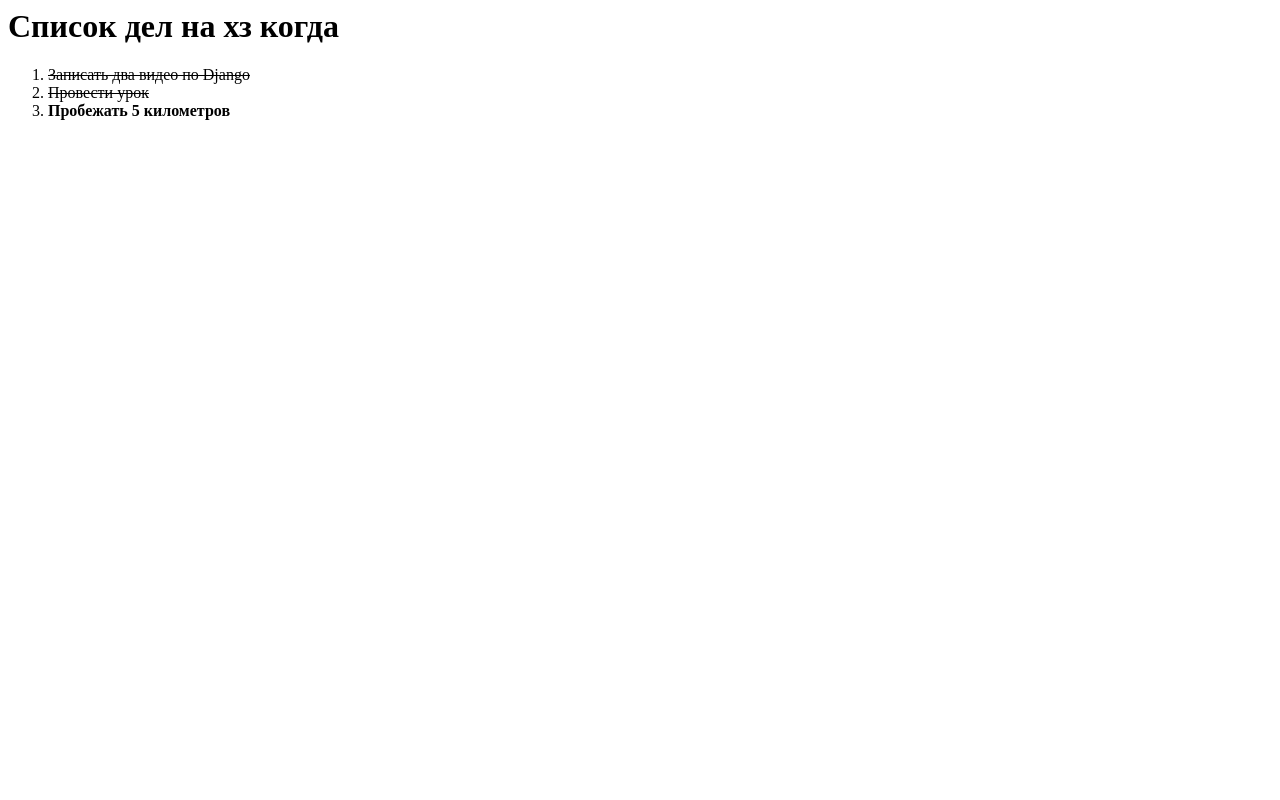
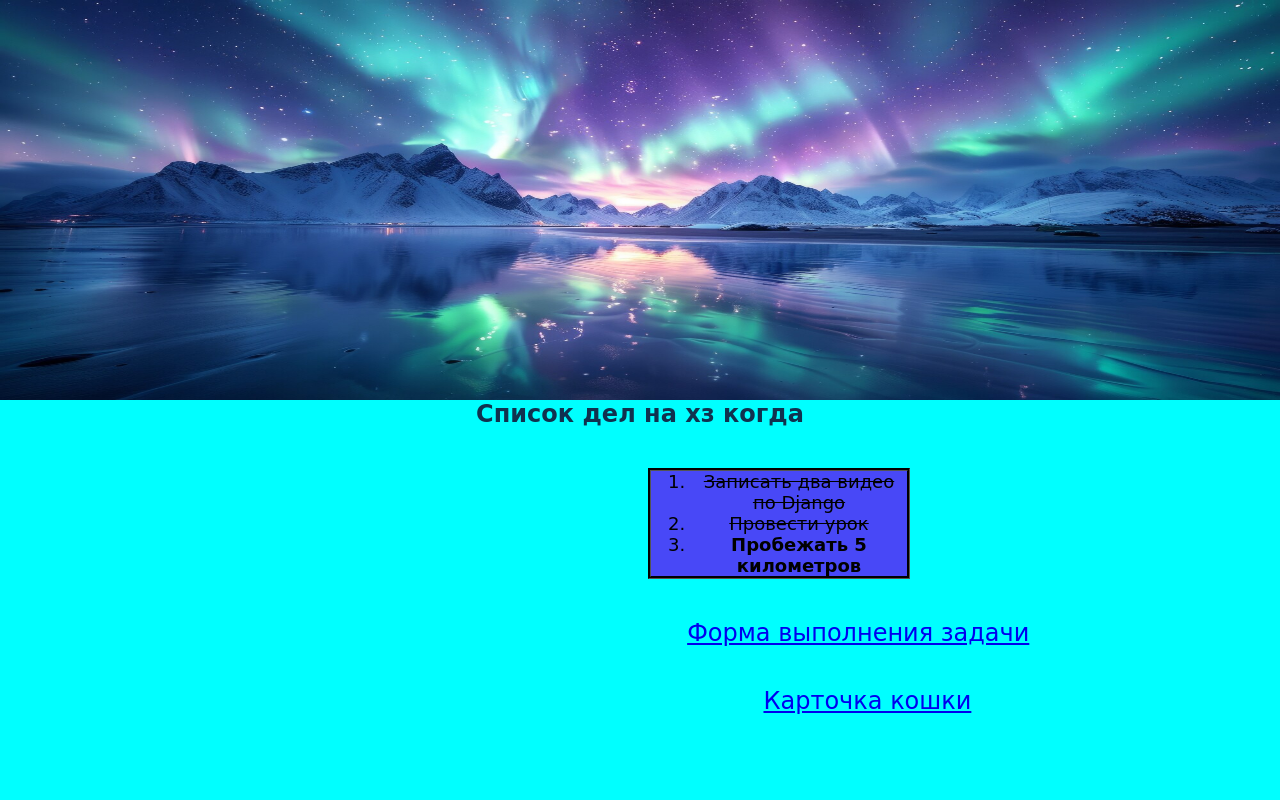
Before and after one commit to Severnyi-Lis/myproject, a Django app: page / in a window 1280 px wide. Run offline with Django 5.2, Linux system fonts and the light colour scheme.

Commit message:
Добавил картинку и css

```diff
--- a/todolist/mainpage/forms.py
+++ b/todolist/mainpage/forms.py
@@ -1,6 +1,6 @@
 from django import forms
 from .models import Task
-
+from .models import Cat
 class TaskForm(forms.ModelForm):
     class Meta:
         model = Task
--- a/todolist/mainpage/pyti.py
+++ b/todolist/mainpage/pyti.py
@@ -1,6 +1,7 @@
 from django.urls import path
-from .views import index,new_task
+from .views import index,new_task,new_cat
 urlpatterns = [
     path('', index),
     path('newtask/',new_task, name='new_task'),
+    path('cats/',new_cat, name='new_cat')
 ]
--- /dev/null
+++ b/todolist/mainpage/static/mainpage/layout.css
@@ -0,0 +1,45 @@
+*{
+    margin:0
+}
+.new{
+    font-size: x-large;
+    text-align: center;
+    font-family: cursive;
+
+}
+.new_2{
+    font-size: large;
+    text-align: left;
+    font-family: cursive;
+    text-align: center;
+}
+.sever{height: 50vh;
+width: 100vw;
+display: flex;
+float: center;
+}
+article{
+    height: auto;
+    display: flex;
+    flex-direction: column;
+    width: 20vw;
+    text-align: center;
+    border-style: groove;
+    position: relative;
+    left: 81ch;
+    top:5vh;
+}
+.zadacha{
+    font-size: x-large;
+    font-family: cursive;
+    position: relative;
+    top: 10vh;
+    left: 45ch;
+}
+.cat{
+    font-size: x-large;
+    font-family: cursive;
+    position: relative;
+    top: 15vh;
+    left: 50ch;
+}
--- /dev/null
+++ b/todolist/mainpage/static/mainpage/style.css
@@ -0,0 +1,10 @@
+body {
+    background-color:aqua;
+}
+.new {
+    color:rgb(16, 50, 79);
+}
+article{
+    background-color:rgb(72, 72, 247);
+    border-color: black;
+}
--- a/todolist/mainpage/templates/mainpage/index.html
+++ b/todolist/mainpage/templates/mainpage/index.html
@@ -1,7 +1,12 @@
-<h1>Список дел на {{kogda}}</h1>
-<ol>
+{% load static %}
+<link rel = "stylesheet" href="{% static 'mainpage/style.css' %}" >
+<link href="{% static 'mainpage/layout.css' %}" rel="stylesheet">
+<img class="sever" src="{% static 'mainpage/sever.jpg' %}" >
+<h1 class = 'new'> Список дел на {{kogda}} </h1>
+<article>
+    <ol class = 'new_2'>
     {% for task in tasks %}
-<li>
+        <li >
             {% if task.done %}
                 <s>{{task.description}}</s>
             {% else %}
@@ -10,3 +15,6 @@
         </li>
     {% endfor %}
     </ol>
+</article>
+<a class = 'zadacha' href="{% url 'new_task' %}">Форма выполнения задачи</a>
+<p><a class = 'cat' href="{% url 'new_cat' %}">Карточка кошки</a></p>
--- a/todolist/mainpage/templates/mainpage/newtask.html
+++ b/todolist/mainpage/templates/mainpage/newtask.html
@@ -1,4 +1,6 @@
 <form action="/newtask/" method="post">
+    {% load static %}
+<link rel = "stylesheet" href="{% static 'mainpage/style.css' %}" >
     {% csrf_token %}
         {{ form }}
     <input type="submit" value="Создать задачу">
--- a/todolist/mainpage/views.py
+++ b/todolist/mainpage/views.py
@@ -56,3 +56,16 @@ def new_task(request):
 	    'mainpage/newtask.html',  # путь к шаблону
         context                   # подстановки
     )
+
+from .models import Cat
+def new_cat(request):
+    cats = Cat.objects.all()
+    context = {
+        "kogda":'Карточка котенка',
+        "cats":cats,
+    }
+    return render(
+        request,
+        'mainpage/cats.html',
+        context
+    )
```
Also changed, not shown: todolist/mainpage/templates/mainpage/cats.html (added, +13 -0 lines), todolist/mainpage/static/mainpage/sever.jpg (added). Lines whose indentation alone changed are shown as unchanged.
